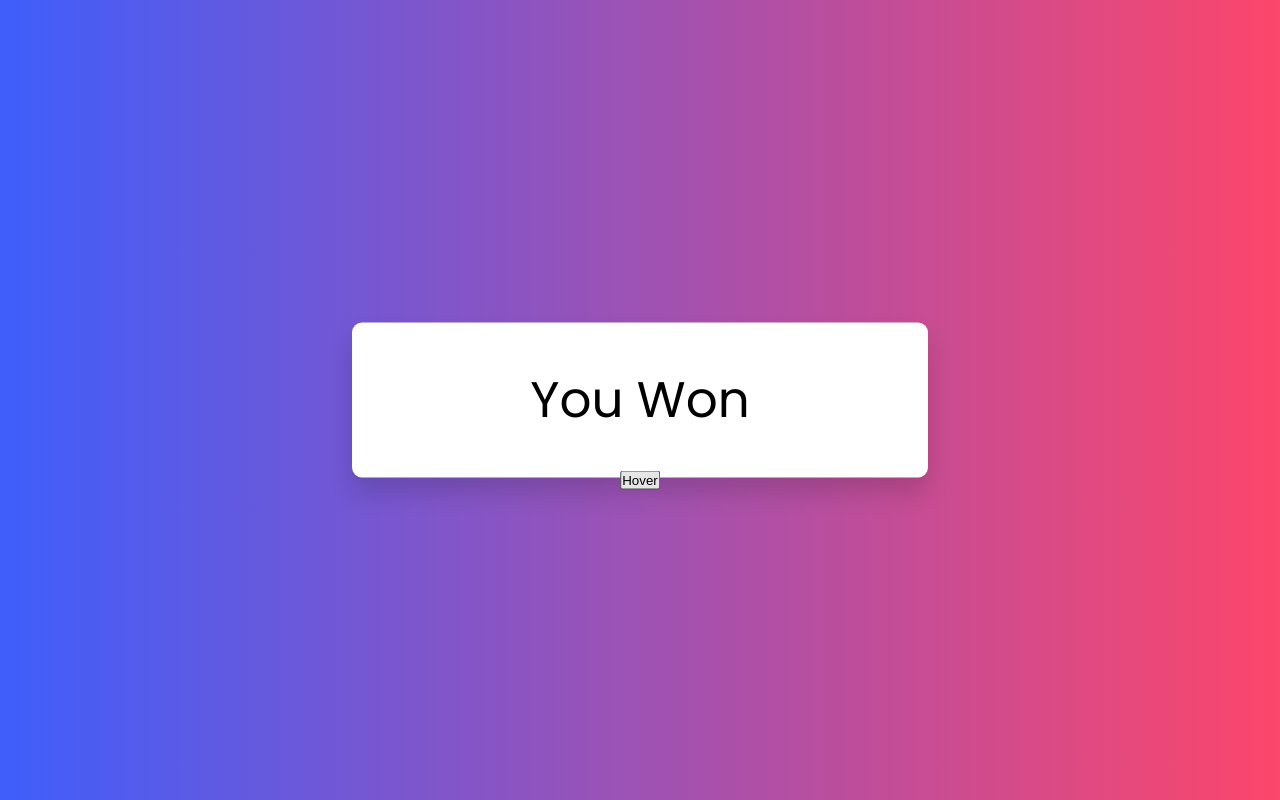
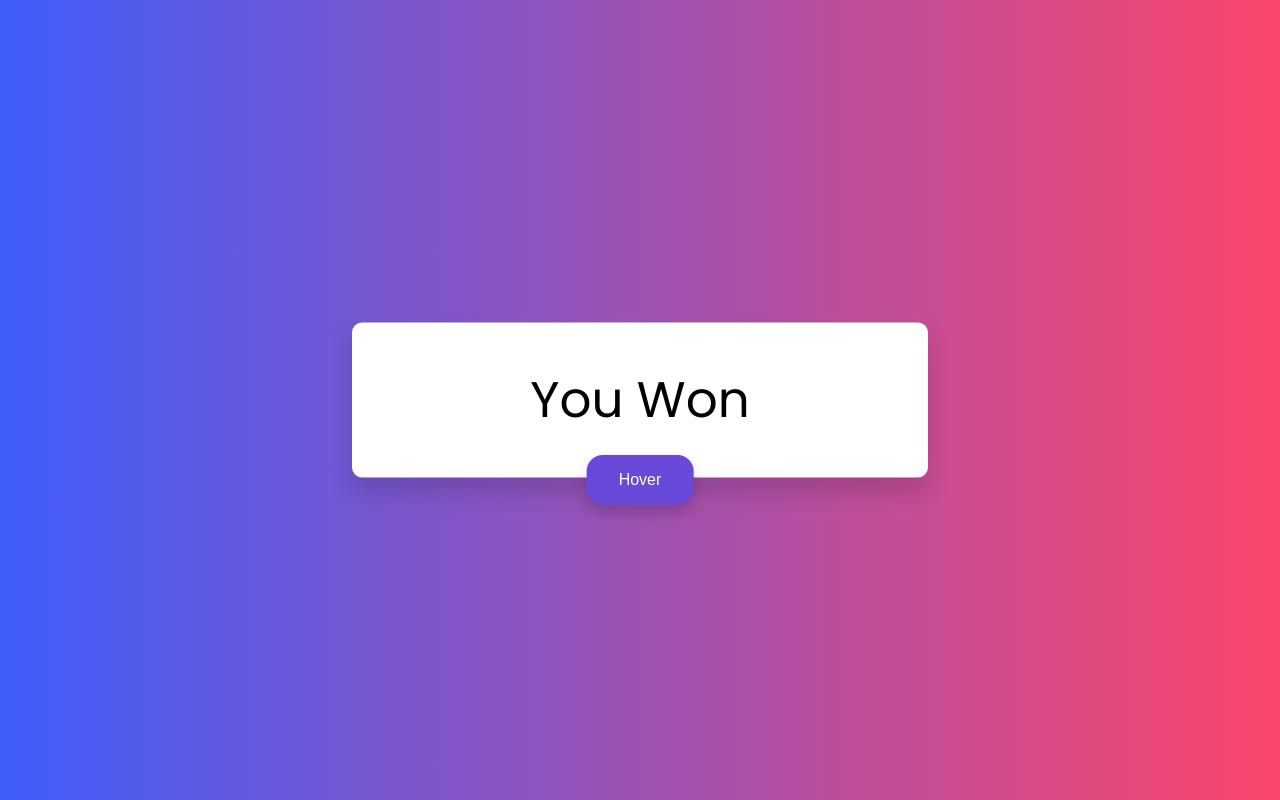
Before and after one commit to Edy-JSWizard2010/Rock_Paper_scissor, a plain HTML site: page you won.html in a window 1280 px wide. In both pictures the pointer is over the button "Hover". Drawn offline with Linux system fonts and the light colour scheme.

Commit message:
Update you won.css

```diff
--- a/you won.css
+++ b/you won.css
@@ -27,7 +27,7 @@ body{
     border-radius: 10px;
     box-shadow: 0 15px 25px rgba(0,0,0,0.15);
 }
-.btn-4 {
+.btn-5 {
     align-self: flex-end;
     background-color: #6849da;
     border: none;
@@ -46,7 +46,7 @@ body{
     box-shadow: 0 10px 15px rgba(0,0,0,0.15);
   }
 
-.btn-4:hover {opacity: 1}
+.btn-5:hover {opacity: 1}
   .centerthis{
       position: absolute;
       top: 60%;
```
